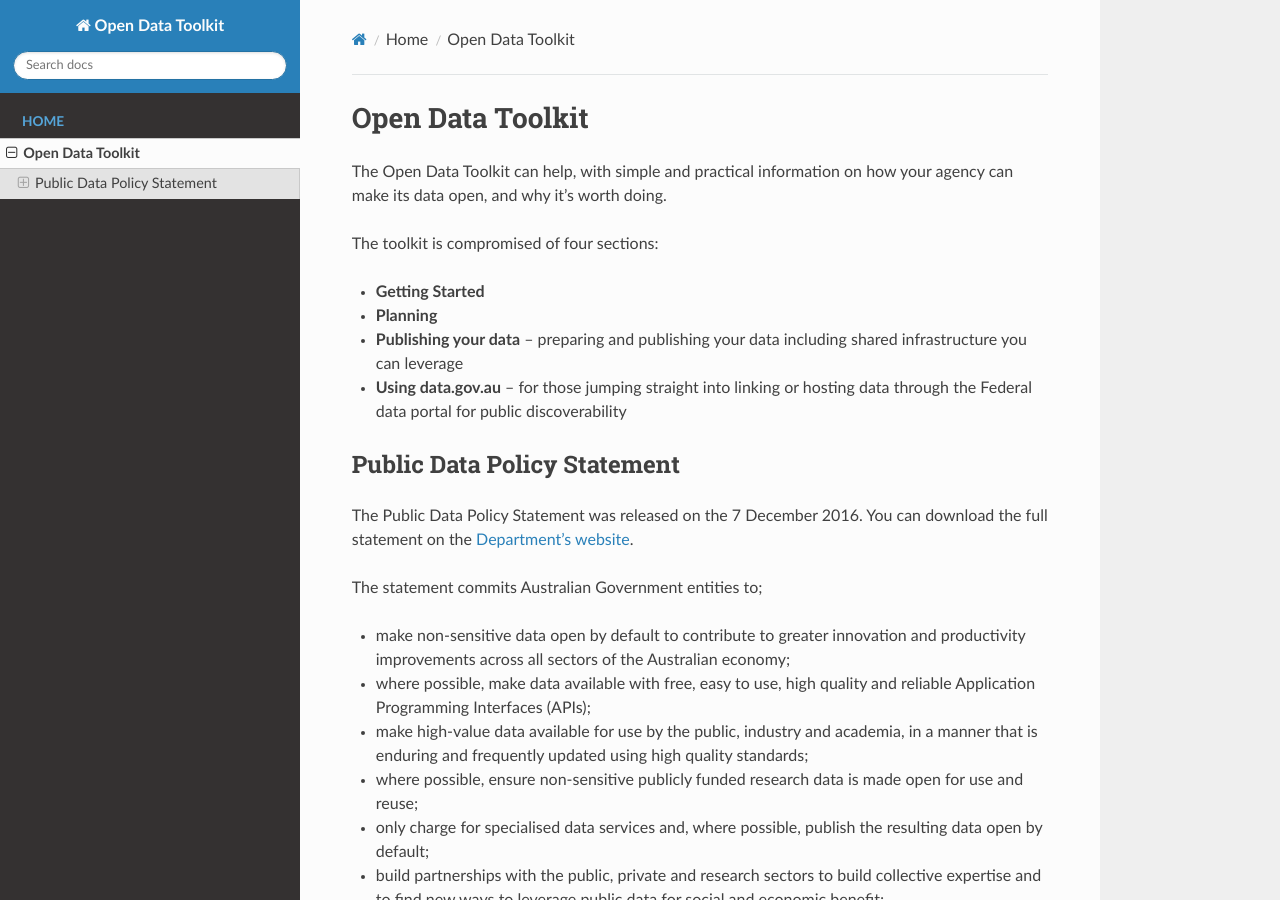
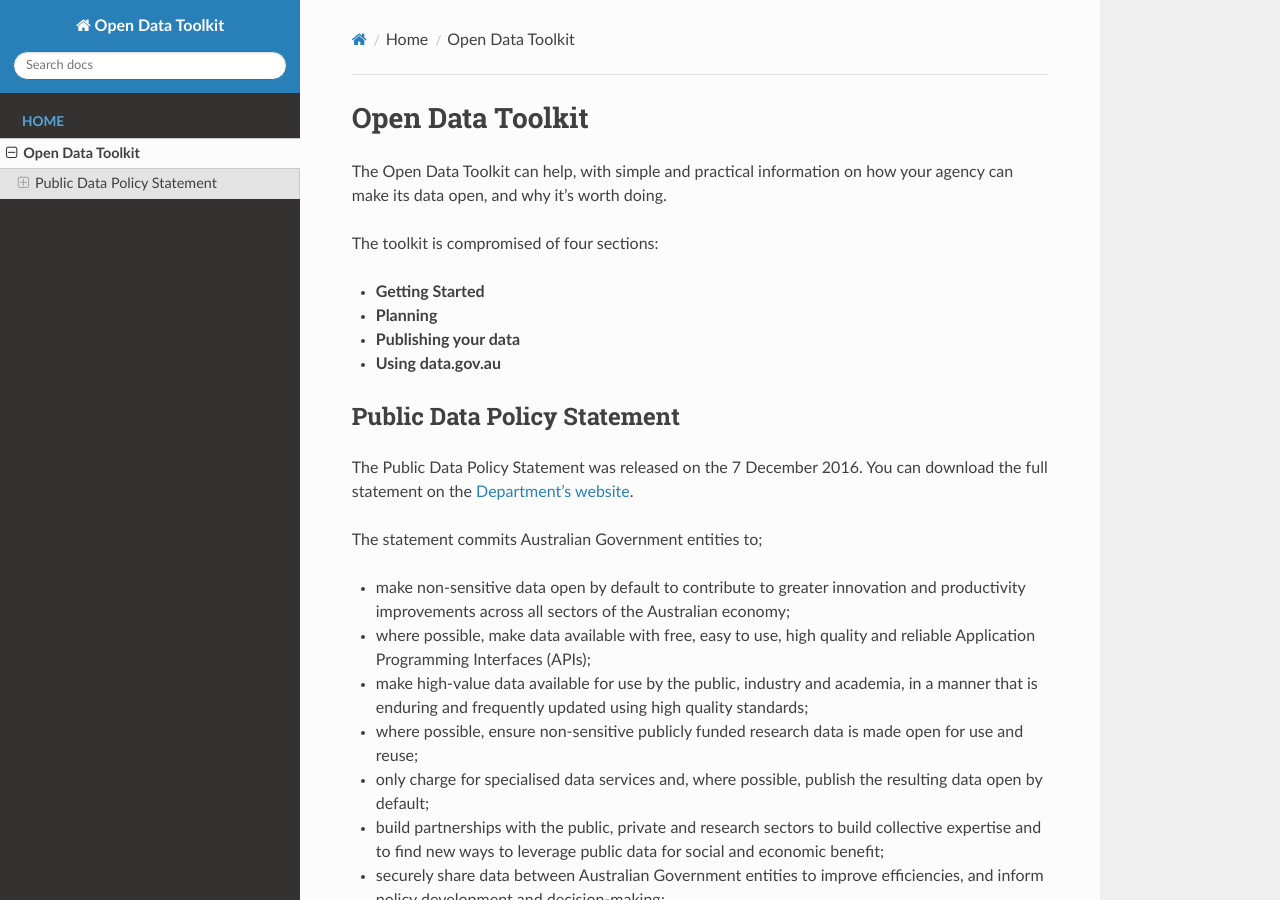
Before and after one commit to ajbar7/allan-toolkit-test, an MkDocs documentation site: the page built from docs/index.md, in a window 1280 px wide and 900 px high. Built offline with MkDocs 1.6.1, drawn with Linux system fonts in a browser that asks for light colours; nearby versions of some CDN libraries; old or Windows-style settings are respelled for this version of MkDocs.

Commit message:
Update index.md

```diff
--- a/docs/index.md
+++ b/docs/index.md
@@ -6,8 +6,8 @@ The toolkit is compromised of four sections:
 
 * **Getting Started**
 * **Planning**
-* **Publishing your data** – preparing and publishing your data including shared infrastructure you can leverage
-* **Using data.gov.au** – for those jumping straight into linking or hosting data through the Federal data portal for public discoverability
+* **Publishing your data**
+* **Using data.gov.au**
 
 ## Public Data Policy Statement
 
```
